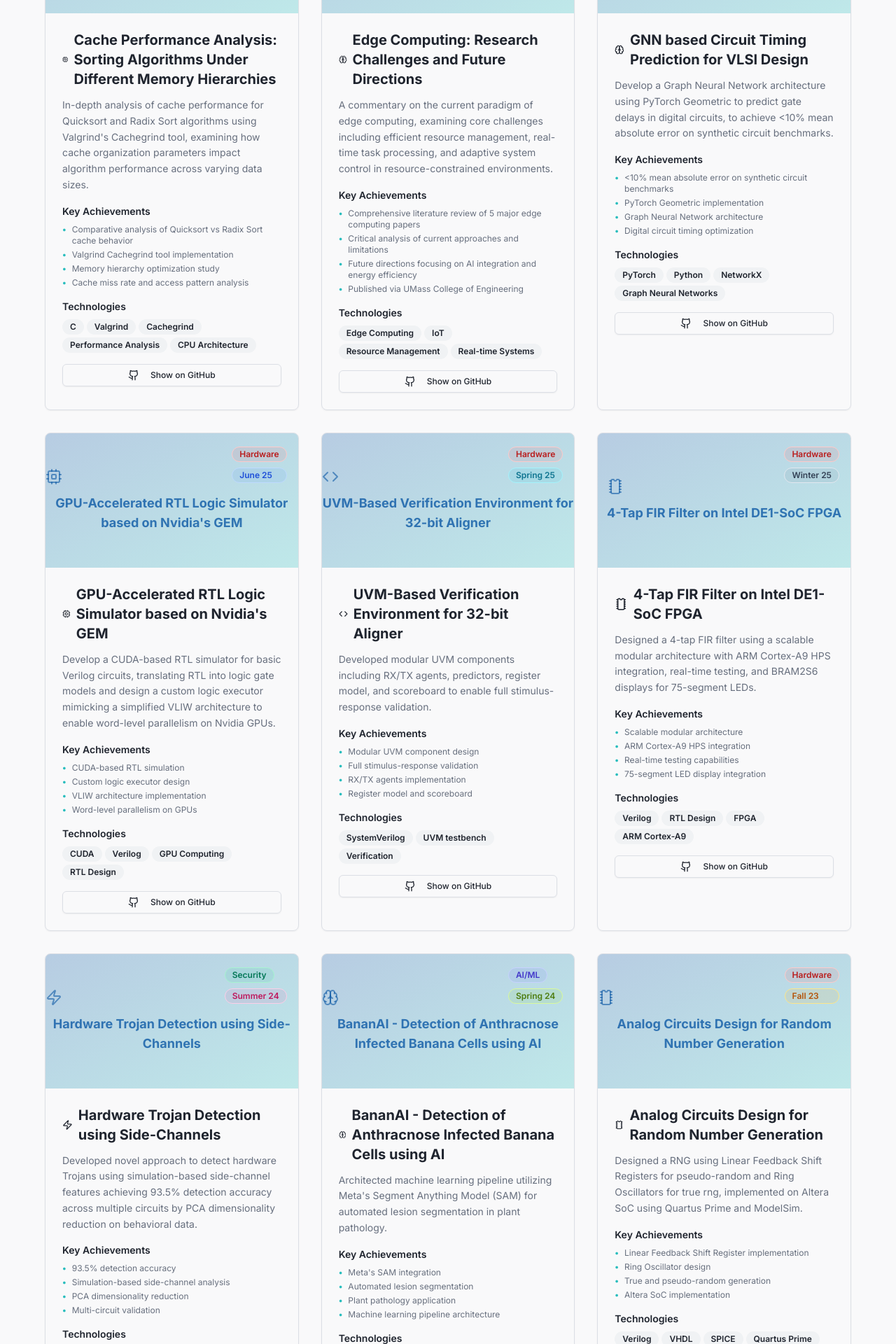
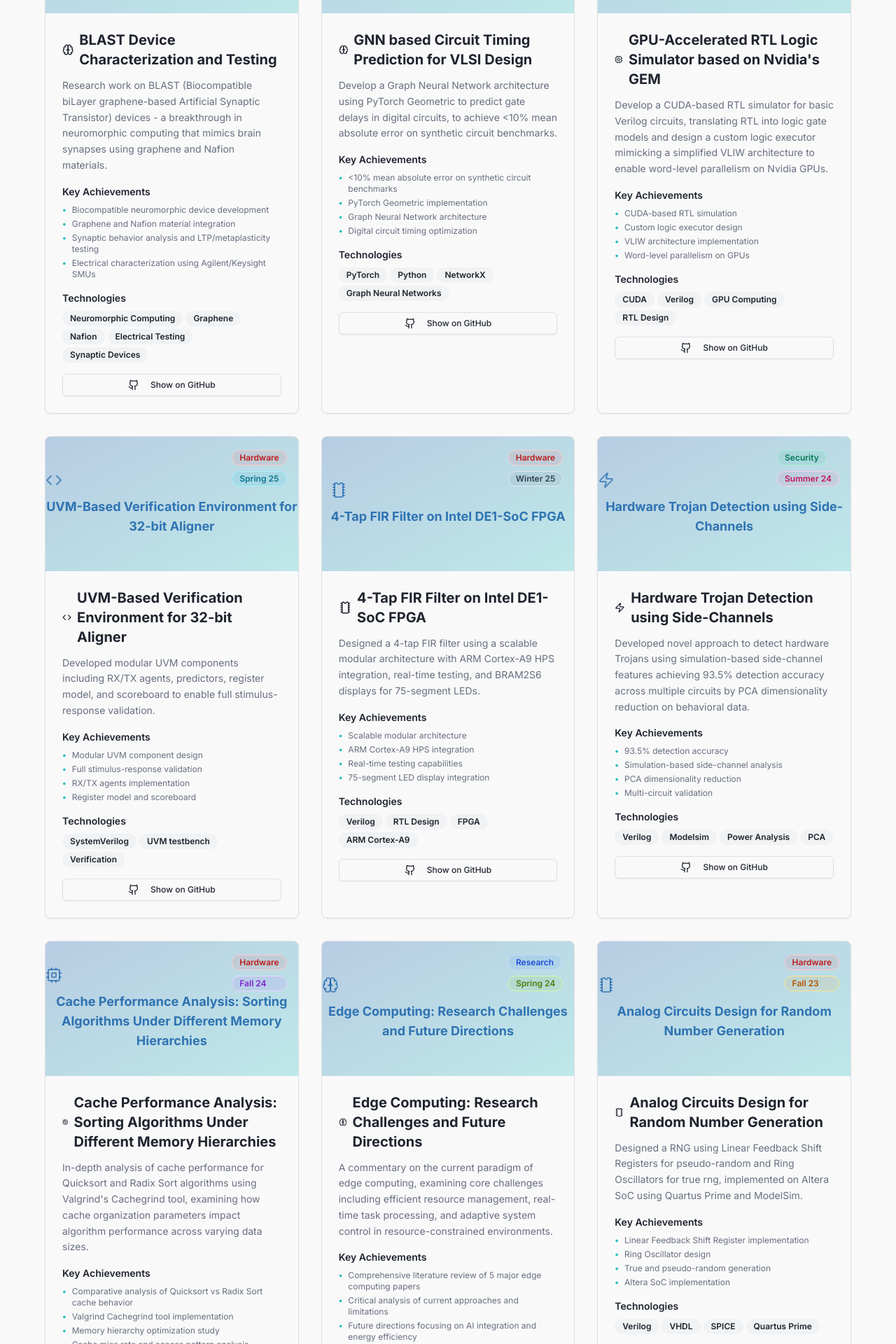
Before and after one commit to OTANK10/om-tank-nexus, a React (Vite) app: page /projects in a window 1280 px wide. Shown: the part 520-2440 px from the top of the page at 70% size. Built offline with nearby package versions, Linux system fonts and the light colour scheme.

Commit message:
Add neuromorphic computing project
Added the Silicon-alternate-tech project, focusing on neuromorphic computing research. The Cache Performance Analysis and Edge Computing projects have been reordered to reflect their completion dates.

```diff
--- a/src/pages/Projects.tsx
+++ b/src/pages/Projects.tsx
@@ -5,38 +5,21 @@ import { Code, Microchip, Brain, Smartphone, Zap, Cpu, ExternalLink, Github, Glo
 
 const projectsData = [
   {
-    id: 12,
-    title: "Cache Performance Analysis: Sorting Algorithms Under Different Memory Hierarchies",
-    icon: <Cpu className="w-6 h-6" />,
-    category: "Hardware",
-    description: "In-depth analysis of cache performance for Quicksort and Radix Sort algorithms using Valgrind's Cachegrind tool, examining how cache organization parameters impact algorithm performance across varying data sizes.",
+    id: 13,
+    title: "BLAST Device Characterization and Testing",
+    icon: <Brain className="w-6 h-6" />,
+    category: "Research",
+    description: "Research work on BLAST (Biocompatible biLayer graphene-based Artificial Synaptic Transistor) devices - a breakthrough in neuromorphic computing that mimics brain synapses using graphene and Nafion materials.",
     highlights: [
-      "Comparative analysis of Quicksort vs Radix Sort cache behavior",
-      "Valgrind Cachegrind tool implementation",
-      "Memory hierarchy optimization study",
-      "Cache miss rate and access pattern analysis"
+      "Biocompatible neuromorphic device development",
+      "Graphene and Nafion material integration",
+      "Synaptic behavior analysis and LTP/metaplasticity testing",
+      "Electrical characterization using Agilent/Keysight SMUs"
     ],
-    technologies: ["C", "Valgrind", "Cachegrind", "Performance Analysis", "CPU Architecture"],
+    technologies: ["Neuromorphic Computing", "Graphene", "Nafion", "Electrical Testing", "Synaptic Devices"],
     status: "Present",
     image: "/api/placeholder/400/300",
-    githubUrl: "https://github.com/OTANK10/cache-performance"
-  },
-  {
-    id: 11,
-    title: "Edge Computing: Research Challenges and Future Directions",
-    icon: <Brain className="w-6 h-6" />,
-    category: "Research",
-    description: "A commentary on the current paradigm of edge computing, examining core challenges including efficient resource management, real-time task processing, and adaptive system control in resource-constrained environments.",
-    highlights: [
-      "Comprehensive literature review of 5 major edge computing papers",
-      "Critical analysis of current approaches and limitations",
-      "Future directions focusing on AI integration and energy efficiency",
-      "Published via UMass College of Engineering"
-    ],
-    technologies: ["Edge Computing", "IoT", "Resource Management", "Real-time Systems"],
-    status: "Published",
-    image: "/api/placeholder/400/300",
-    githubUrl: "https://github.com/OTANK10/Edge-Computing"
+    githubUrl: "https://github.com/OTANK10/Silicon-alternate-tech"
   },
   {
     id: 3,
@@ -124,21 +107,38 @@ const projectsData = [
     githubUrl: "https://github.com/OTANK10/HardwareTrojan"
   },
   {
-    id: 8,
-    title: "BananAI - Detection of Anthracnose Infected Banana Cells using AI",
+    id: 12,
+    title: "Cache Performance Analysis: Sorting Algorithms Under Different Memory Hierarchies",
+    icon: <Cpu className="w-6 h-6" />,
+    category: "Hardware",
+    description: "In-depth analysis of cache performance for Quicksort and Radix Sort algorithms using Valgrind's Cachegrind tool, examining how cache organization parameters impact algorithm performance across varying data sizes.",
+    highlights: [
+      "Comparative analysis of Quicksort vs Radix Sort cache behavior",
+      "Valgrind Cachegrind tool implementation",
+      "Memory hierarchy optimization study",
+      "Cache miss rate and access pattern analysis"
+    ],
+    technologies: ["C", "Valgrind", "Cachegrind", "Performance Analysis", "CPU Architecture"],
+    status: "Fall 24",
+    image: "/api/placeholder/400/300",
+    githubUrl: "https://github.com/OTANK10/cache-performance"
+  },
+  {
+    id: 11,
+    title: "Edge Computing: Research Challenges and Future Directions",
     icon: <Brain className="w-6 h-6" />,
-    category: "AI/ML",
-    description: "Architected machine learning pipeline utilizing Meta's Segment Anything Model (SAM) for automated lesion segmentation in plant pathology.",
+    category: "Research",
+    description: "A commentary on the current paradigm of edge computing, examining core challenges including efficient resource management, real-time task processing, and adaptive system control in resource-constrained environments.",
     highlights: [
-      "Meta's SAM integration",
-      "Automated lesion segmentation",
-      "Plant pathology application",
-      "Machine learning pipeline architecture"
+      "Comprehensive literature review of 5 major edge computing papers",
+      "Critical analysis of current approaches and limitations",
+      "Future directions focusing on AI integration and energy efficiency",
+      "Published via UMass College of Engineering"
     ],
-    technologies: ["Python", "Tensorflow", "Meta's SAM", "Computer Vision"],
+    technologies: ["Edge Computing", "IoT", "Resource Management", "Real-time Systems"],
     status: "Spring 24",
     image: "/api/placeholder/400/300",
-    githubUrl: "https://github.com/OTANK10/BananAI"
+    githubUrl: "https://github.com/OTANK10/Edge-Computing"
   },
   {
     id: 9,
@@ -226,6 +226,7 @@ const statusColors = {
   "June 25": "bg-blue-500/10 text-blue-700 border-blue-200",
   "Spring 25": "bg-cyan-500/10 text-cyan-700 border-cyan-200",
   "Winter 25": "bg-slate-500/10 text-slate-700 border-slate-200",
+  "Fall 24": "bg-purple-500/10 text-purple-700 border-purple-200",
   "Summer 24": "bg-pink-500/10 text-pink-700 border-pink-200",
   "Spring 24": "bg-lime-500/10 text-lime-700 border-lime-200",
   "Fall 23": "bg-amber-500/10 text-amber-700 border-amber-200"
```
